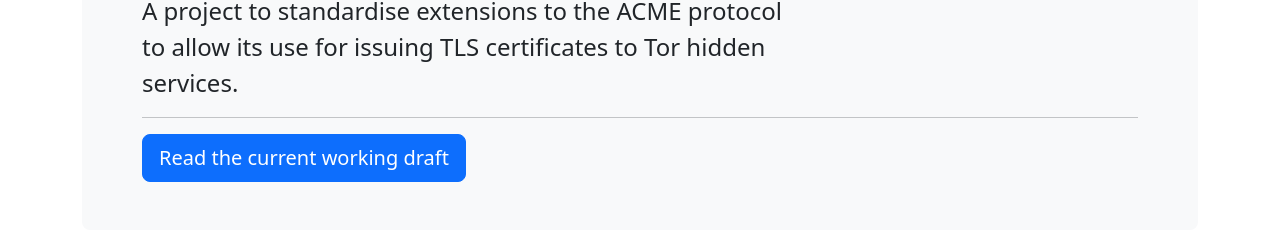
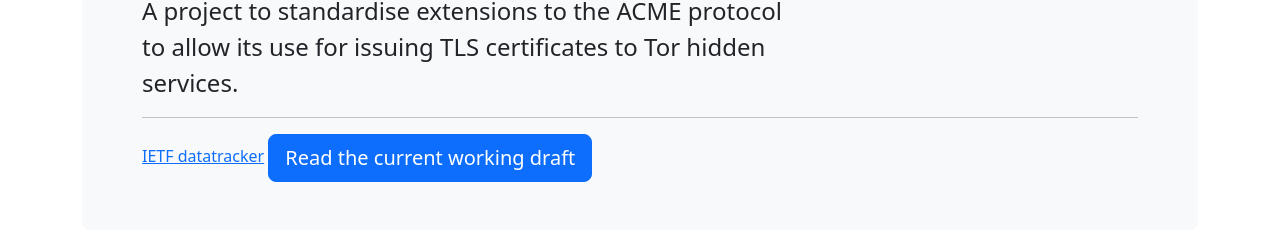
Before and after one commit to AS207960/acme-onion-site, a plain HTML site: page index.html in a window 1280 px wide. Shown: the part 145-380 px from the top of the page. Drawn offline with nearby package versions, Linux system fonts and the light colour scheme.

Commit message:
add IETF datatracker page

```diff
--- a/index.html
+++ b/index.html
@@ -23,6 +23,7 @@
                 to Tor hidden services.
             </p>
             <hr/>
+            <a href="https://datatracker.ietf.org/doc/draft-misell-acme-onion/">IETF datatracker</a>
             <a href="https://as207960.github.io/acme-onion/draft-misell-acme-onion.html" class="btn btn-lg btn-primary">
                 Read the current working draft
             </a>
```
